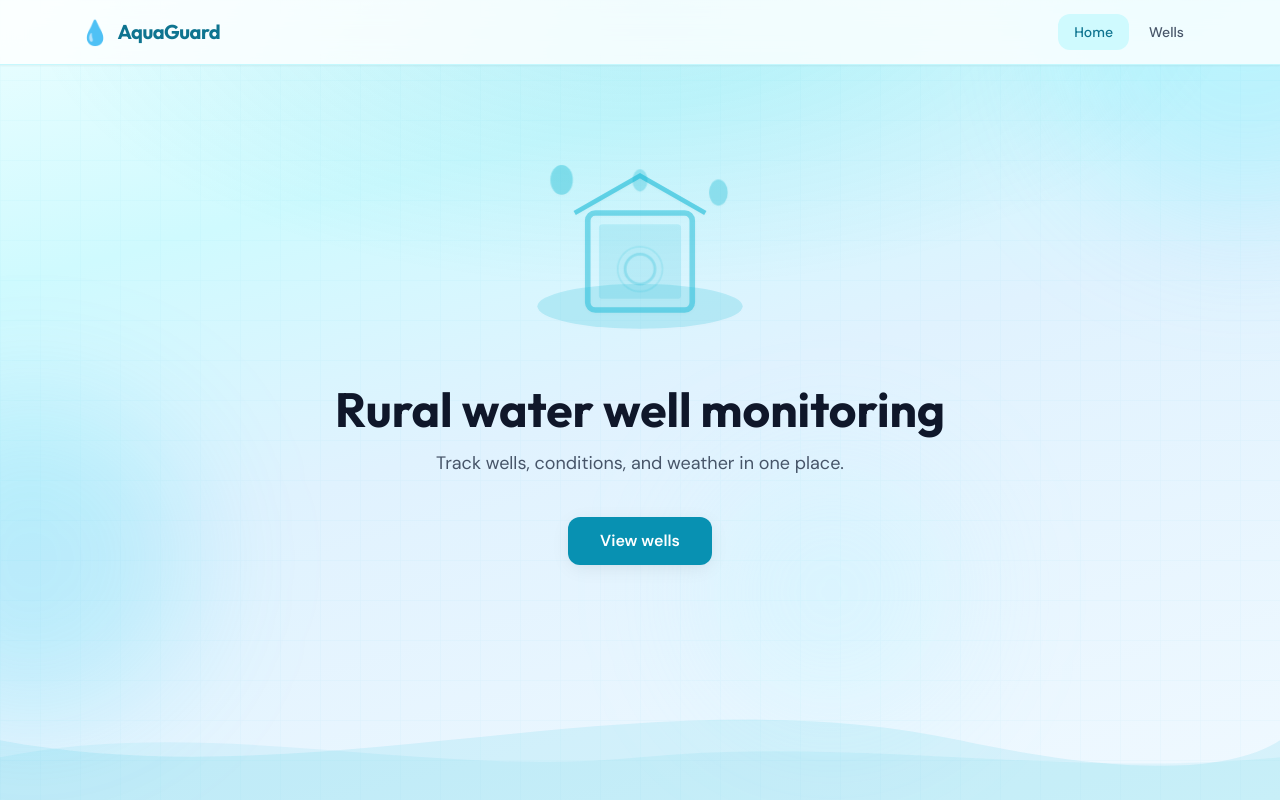
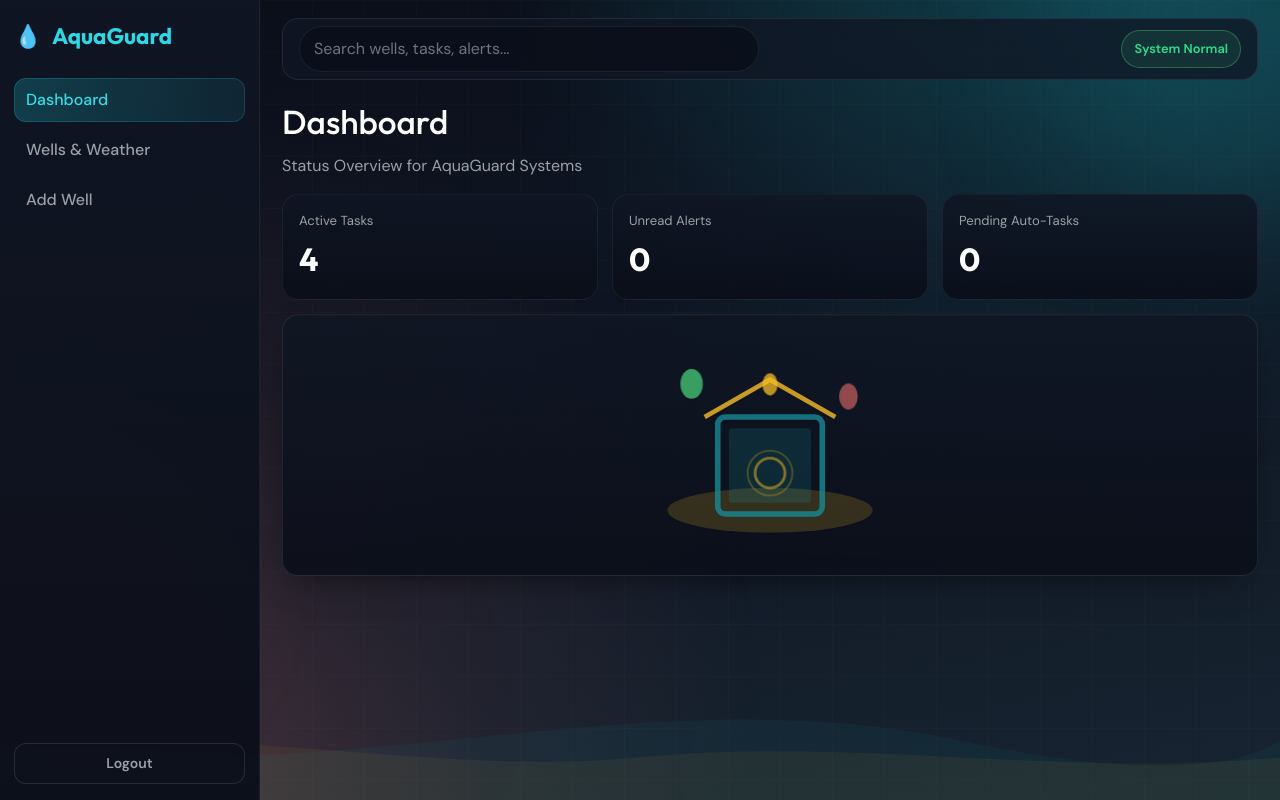
Before and after one commit to PasinduSDivyanjana/AquaGuard, a React (Vite) app in the folder frontend/: page / in a window 1280 px wide. Built offline with nearby package versions, Linux system fonts and the light colour scheme.

Commit message:
create dashboard page with dark aqua theme

```diff
--- a/frontend/src/App.jsx
+++ b/frontend/src/App.jsx
@@ -9,55 +9,68 @@ function App() {
   const location = useLocation();
 
   return (
-    <div className="min-h-screen flex flex-col relative">
+    <div className="app-shell">
       <AppBackground />
-      <header className="sticky top-0 z-50 border-b border-ocean-200/60 bg-white/80 backdrop-blur-md shadow-sm">
-        <div className="max-w-6xl mx-auto px-4 h-16 flex items-center justify-between">
-          <Link
-            to="/"
-            className="font-display font-bold text-xl text-ocean-700 tracking-tight hover:text-ocean-800 transition-colors flex items-center gap-2"
-          >
-            <span className="text-2xl" aria-hidden>💧</span>
-            AquaGuard
+
+      <aside className="sidebar">
+        <div className="brand">
+          <span aria-hidden>💧</span>
+          <span>AquaGuard</span>
+        </div>
+
+        <nav>
+          <Link to="/" className={`nav-link ${location.pathname === '/' ? 'active' : ''}`}>
+            Dashboard
           </Link>
-          <nav className="flex items-center gap-1">
-            <Link
-              to="/"
-              className={`px-4 py-2 rounded-xl text-sm font-medium transition-colors ${
-                location.pathname === '/' ? 'bg-ocean-100 text-ocean-700' : 'text-slate-600 hover:bg-ocean-50 hover:text-ocean-700'
-              }`}
-            >
-              Home
+          <Link to="/wells" className={`nav-link ${location.pathname.startsWith('/wells') ? 'active' : ''}`}>
+            Wells & Weather
           </Link>
-            <Link
-              to="/wells"
-              className={`px-4 py-2 rounded-xl text-sm font-medium transition-colors ${
-                location.pathname.startsWith('/wells') ? 'bg-ocean-100 text-ocean-700' : 'text-slate-600 hover:bg-ocean-50 hover:text-ocean-700'
-              }`}
-            >
-              Wells
+          <Link to="/wells/add" className={`nav-link ${location.pathname === '/wells/add' ? 'active' : ''}`}>
+            Add Well
           </Link>
         </nav>
+
+        <div className="sidebar-footer">
+          <button type="button" className="btn-ghost" style={{ width: '100%' }}>
+            Logout
+          </button>
         </div>
-      </header>
+      </aside>
 
-      <main className="flex-1 animate-fade-in">
+      <section className="main-area">
+        <div className="topbar">
+          <input className="topbar-search" placeholder="Search wells, tasks, alerts..." />
+          <div className="system-badge">System Normal</div>
+        </div>
+
+        <main className="content-wrap">
           <Routes>
             <Route
               path="/"
               element={
-              <div className="max-w-6xl mx-auto px-4 py-12 sm:py-16 text-center relative">
+                <div>
+                  <div style={{ marginBottom: 14 }}>
+                    <h1 className="home-title">Dashboard</h1>
+                    <p className="home-subtitle">Status Overview for AquaGuard Systems</p>
+                  </div>
+
+                  <div className="dashboard-grid" style={{ marginBottom: 14 }}>
+                    <div className="kpi-card">
+                      <div className="kpi-label">Active Tasks</div>
+                      <div className="kpi-value">4</div>
+                    </div>
+                    <div className="kpi-card">
+                      <div className="kpi-label">Unread Alerts</div>
+                      <div className="kpi-value">0</div>
+                    </div>
+                    <div className="kpi-card">
+                      <div className="kpi-label">Pending Auto-Tasks</div>
+                      <div className="kpi-value">0</div>
+                    </div>
+                  </div>
+
+                  <div className="card" style={{ padding: 18 }}>
                     <HeroGraphic />
-                <div className="animate-slide-up max-w-2xl mx-auto">
-                  <h1 className="font-display font-bold text-4xl sm:text-5xl text-slate-900 mb-4">
-                    Rural water well monitoring
-                  </h1>
-                  <p className="text-lg text-slate-600 mb-10">
-                    Track wells, conditions, and weather in one place.
-                  </p>
-                  <Link to="/wells" className="btn-primary text-base px-8 py-3">
-                    View wells
-                  </Link>
                   </div>
                 </div>
               }
@@ -67,6 +80,7 @@ function App() {
             <Route path="/wells/:id" element={<EditWell />} />
           </Routes>
         </main>
+      </section>
     </div>
   );
 }
--- a/frontend/src/components/AppBackground.jsx
+++ b/frontend/src/components/AppBackground.jsx
@@ -1,26 +1,22 @@
 export default function AppBackground() {
   return (
     <div className="fixed inset-0 -z-10 overflow-hidden pointer-events-none" aria-hidden>
-      {/* Soft gradient overlay */}
-      <div className="absolute inset-0 bg-gradient-hero" />
-      {/* Decorative blobs */}
-      <div className="absolute -top-40 -right-40 w-96 h-96 rounded-full bg-ocean-300/25 blur-3xl" />
-      <div className="absolute top-1/2 -left-32 w-80 h-80 rounded-full bg-ocean-400/20 blur-3xl" />
-      <div className="absolute bottom-20 right-1/4 w-64 h-64 rounded-full bg-ocean-200/20 blur-3xl" />
-      {/* Bottom waves SVG */}
+      <div className="absolute inset-0" style={{ background: 'radial-gradient(circle at 82% -8%, rgba(23,139,150,0.24), transparent 42%)' }} />
+      <div className="absolute inset-0" style={{ background: 'radial-gradient(circle at 14% 85%, rgba(202,97,98,0.16), transparent 45%)' }} />
+      <div className="absolute -top-40 -right-40 w-96 h-96 rounded-full" style={{ background: 'rgba(23,139,150,0.2)', filter: 'blur(70px)' }} />
+      <div className="absolute top-1/2 -left-32 w-80 h-80 rounded-full" style={{ background: 'rgba(245,189,39,0.12)', filter: 'blur(70px)' }} />
       <div className="absolute bottom-0 left-0 right-0 h-32 w-full">
-        <svg viewBox="0 0 1440 120" className="absolute bottom-0 w-full h-full text-ocean-500/10" preserveAspectRatio="none" fill="currentColor">
-          <path d="M0,64 C360,120 720,0 1080,64 C1260,96 1380,96 1440,64 L1440,120 L0,120 Z" />
-          <path d="M0,80 C240,40 480,100 720,80 C960,60 1200,100 1440,80 L1440,120 L0,120 Z" opacity="0.7" />
+        <svg viewBox="0 0 1440 120" className="absolute bottom-0 w-full h-full" preserveAspectRatio="none" fill="none">
+          <path d="M0,64 C360,120 720,0 1080,64 C1260,96 1380,96 1440,64 L1440,120 L0,120 Z" fill="rgba(23,139,150,0.08)" />
+          <path d="M0,80 C240,40 480,100 720,80 C960,60 1200,100 1440,80 L1440,120 L0,120 Z" fill="rgba(245,189,39,0.06)" />
         </svg>
       </div>
-      {/* Subtle grid */}
       <div
         className="absolute inset-0 opacity-[0.04]"
         style={{
-          backgroundImage: `linear-gradient(rgba(6,182,212,0.6) 1px, transparent 1px),
-                            linear-gradient(90deg, rgba(6,182,212,0.6) 1px, transparent 1px)`,
-          backgroundSize: '40px 40px',
+          backgroundImage: `linear-gradient(rgba(245,189,39,0.5) 1px, transparent 1px),
+                            linear-gradient(90deg, rgba(245,189,39,0.5) 1px, transparent 1px)`,
+          backgroundSize: '52px 52px',
         }}
       />
     </div>
--- a/frontend/src/components/HeroGraphic.jsx
+++ b/frontend/src/components/HeroGraphic.jsx
@@ -1,26 +1,21 @@
 export default function HeroGraphic() {
   return (
-    <div className="relative w-full max-w-md mx-auto h-48 sm:h-56 flex items-center justify-center mb-8">
-      {/* Water well + drops illustration */}
+    <div className="relative w-full max-w-md mx-auto h-48 sm:h-56 flex items-center justify-center">
       <svg
         viewBox="0 0 200 120"
-        className="w-full h-full text-ocean-500/90 drop-shadow-sm"
+        className="w-full h-full drop-shadow-sm"
         fill="none"
         xmlns="http://www.w3.org/2000/svg"
       >
-        {/* Ground / well base */}
-        <ellipse cx="100" cy="95" rx="55" ry="12" fill="currentColor" opacity="0.2" />
-        <rect x="72" y="45" width="56" height="52" rx="4" stroke="currentColor" strokeWidth="3" opacity="0.5" />
-        <rect x="78" y="51" width="44" height="40" rx="2" fill="currentColor" opacity="0.15" />
-        {/* Well roof */}
-        <path d="M65 45 L100 25 L135 45" stroke="currentColor" strokeWidth="2.5" fill="none" opacity="0.6" />
-        {/* Water drops */}
-        <ellipse cx="58" cy="52" rx="6" ry="8" fill="currentColor" opacity="0.4" className="animate-[bounce_2s_ease-in-out_infinite]" style={{ animationDelay: '0s' }} />
-        <ellipse cx="142" cy="48" rx="5" ry="7" fill="currentColor" opacity="0.35" className="animate-[bounce_2s_ease-in-out_infinite]" style={{ animationDelay: '0.3s' }} />
-        <ellipse cx="100" cy="38" rx="4" ry="6" fill="currentColor" opacity="0.3" className="animate-[bounce_2s_ease-in-out_infinite]" style={{ animationDelay: '0.6s' }} />
-        {/* Ripple */}
-        <circle cx="100" cy="75" r="8" stroke="currentColor" strokeWidth="1.5" fill="none" opacity="0.25" />
-        <circle cx="100" cy="75" r="12" stroke="currentColor" strokeWidth="1" fill="none" opacity="0.15" />
+        <ellipse cx="100" cy="95" rx="55" ry="12" fill="rgba(245,189,39,0.18)" />
+        <rect x="72" y="45" width="56" height="52" rx="4" stroke="rgba(23,139,150,0.8)" strokeWidth="3" />
+        <rect x="78" y="51" width="44" height="40" rx="2" fill="rgba(23,139,150,0.2)" />
+        <path d="M65 45 L100 25 L135 45" stroke="rgba(245,189,39,0.8)" strokeWidth="2.5" fill="none" />
+        <ellipse cx="58" cy="52" rx="6" ry="8" fill="rgba(75,218,127,0.7)" className="animate-[bounce_2s_ease-in-out_infinite]" style={{ animationDelay: '0s' }} />
+        <ellipse cx="142" cy="48" rx="5" ry="7" fill="rgba(202,97,98,0.7)" className="animate-[bounce_2s_ease-in-out_infinite]" style={{ animationDelay: '0.3s' }} />
+        <ellipse cx="100" cy="38" rx="4" ry="6" fill="rgba(245,189,39,0.75)" className="animate-[bounce_2s_ease-in-out_infinite]" style={{ animationDelay: '0.6s' }} />
+        <circle cx="100" cy="75" r="8" stroke="rgba(245,189,39,0.5)" strokeWidth="1.5" fill="none" />
+        <circle cx="100" cy="75" r="12" stroke="rgba(245,189,39,0.28)" strokeWidth="1" fill="none" />
       </svg>
     </div>
   );
--- a/frontend/src/index.css
+++ b/frontend/src/index.css
@@ -2,43 +2,384 @@
 @tailwind components;
 @tailwind utilities;
 
-@layer base {
-  html {
-    @apply scroll-smooth antialiased;
+:root {
+  --gold: #F5BD27;
+  --green: #4BDA7F;
+  --teal: #178B96;
+  --coral: #CA6162;
+
+  --dark-1: #0A0E19;
+  --dark-2: #101624;
+  --dark-3: #172431;
+  --dark-4: #383740;
+
+  --gray-light: #979BA3;
+  --beige: #A38F7A;
+  --taupe: #75473D;
+  --cream: #E8D9C5;
+  --white-soft: #F3EFEA;
+
+  --text-primary: #FFFFFF;
+  --text-secondary: #9BA0A6;
+  --text-muted: #6B7280;
+
+  --glow-gold: #FFD98A;
+  --ambient-gold: #E6C27A;
+}
+
+* {
+  box-sizing: border-box;
+}
+
+html,
+body,
+#root {
+  min-height: 100%;
+}
+
+body {
+  margin: 0;
+  font-family: 'DM Sans', system-ui, sans-serif;
+  color: var(--text-primary);
+  background:
+    radial-gradient(900px 450px at 90% -5%, rgba(23, 139, 150, 0.22), transparent 70%),
+    radial-gradient(700px 420px at 0% 100%, rgba(202, 97, 98, 0.16), transparent 70%),
+    linear-gradient(170deg, var(--dark-1) 0%, var(--dark-2) 45%, var(--dark-3) 100%);
+}
+
+.app-shell {
+  min-height: 100vh;
+  display: grid;
+  grid-template-columns: 260px 1fr;
+}
+
+.sidebar {
+  position: sticky;
+  top: 0;
+  height: 100vh;
+  padding: 20px 14px;
+  border-right: 1px solid rgba(255, 255, 255, 0.06);
+  background: linear-gradient(180deg, rgba(16, 22, 36, 0.95), rgba(10, 14, 25, 0.95));
+  backdrop-filter: blur(6px);
+}
+
+.brand {
+  display: flex;
+  align-items: center;
+  gap: 10px;
+  font-family: 'Outfit', system-ui, sans-serif;
+  font-weight: 700;
+  font-size: 1.4rem;
+  color: #2ad8e6;
+  margin-bottom: 24px;
+}
+
+.nav-link {
+  display: flex;
+  align-items: center;
+  gap: 10px;
+  padding: 10px 12px;
+  border-radius: 12px;
+  color: var(--text-secondary);
+  text-decoration: none;
+  font-weight: 500;
+  margin-bottom: 6px;
+  transition: all 0.18s ease;
+}
+
+.nav-link:hover {
+  color: var(--text-primary);
+  background: rgba(23, 139, 150, 0.14);
+}
+
+.nav-link.active {
+  color: #35dde9;
+  background: linear-gradient(90deg, rgba(23, 139, 150, 0.35), rgba(23, 139, 150, 0.14));
+  box-shadow: inset 0 0 0 1px rgba(53, 221, 233, 0.18);
+}
+
+.sidebar-footer {
+  position: absolute;
+  left: 14px;
+  right: 14px;
+  bottom: 16px;
+}
+
+.main-area {
+  min-width: 0;
+  padding: 18px 22px 28px;
+}
+
+.topbar {
+  height: 62px;
+  border: 1px solid rgba(255, 255, 255, 0.08);
+  border-radius: 16px;
+  background: rgba(16, 22, 36, 0.78);
+  display: flex;
+  align-items: center;
+  justify-content: space-between;
+  padding: 0 16px;
+  margin-bottom: 18px;
+}
+
+.topbar-search {
+  width: min(460px, 100%);
+  border: 1px solid rgba(255, 255, 255, 0.07);
+  background: rgba(10, 14, 25, 0.75);
+  color: var(--text-primary);
+  border-radius: 999px;
+  padding: 10px 14px;
+  outline: none;
+}
+
+.topbar-search::placeholder {
+  color: var(--text-muted);
+}
+
+.system-badge {
+  border-radius: 999px;
+  padding: 8px 12px;
+  font-size: 0.8rem;
+  font-weight: 600;
+  color: #2de08a;
+  border: 1px solid rgba(75, 218, 127, 0.35);
+  background: rgba(75, 218, 127, 0.1);
+}
+
+.content-wrap {
+  animation: fadeIn 0.35s ease-out;
+}
+
+.dashboard-grid {
+  display: grid;
+  grid-template-columns: repeat(12, minmax(0, 1fr));
+  gap: 14px;
+}
+
+.kpi-card {
+  grid-column: span 4;
+  border-radius: 16px;
+  border: 1px solid rgba(255, 255, 255, 0.06);
+  background: linear-gradient(180deg, rgba(16, 22, 36, 0.85), rgba(10, 14, 25, 0.9));
+  padding: 16px;
+}
+
+.kpi-label {
+  font-size: 0.82rem;
+  color: var(--text-secondary);
+}
+
+.kpi-value {
+  font-size: 2rem;
+  font-weight: 700;
+  font-family: 'Outfit', system-ui, sans-serif;
+  margin-top: 4px;
+}
+
+.card {
+  border-radius: 16px;
+  border: 1px solid rgba(255, 255, 255, 0.08);
+  background: linear-gradient(180deg, rgba(16, 22, 36, 0.82), rgba(10, 14, 25, 0.9));
+  box-shadow:
+    0 12px 35px -18px rgba(0, 0, 0, 0.75),
+    inset 0 1px 0 rgba(255, 255, 255, 0.02);
+}
+
+.btn-primary,
+.btn-secondary,
+.btn-ghost {
+  border: 0;
+  border-radius: 12px;
+  padding: 10px 14px;
+  font-size: 0.88rem;
+  font-weight: 600;
+  cursor: pointer;
+  transition: all 0.16s ease;
+  text-decoration: none;
+  display: inline-flex;
+  align-items: center;
+  justify-content: center;
+}
+
+.btn-primary {
+  background: linear-gradient(90deg, var(--teal), #1ba4b2);
+  color: var(--text-primary);
+  box-shadow: 0 0 0 1px rgba(23, 139, 150, 0.25), 0 10px 22px -12px rgba(23, 139, 150, 0.9);
+}
+
+.btn-primary:hover {
+  transform: translateY(-1px);
+  filter: brightness(1.08);
+}
+
+.btn-secondary {
+  background: rgba(245, 189, 39, 0.16);
+  color: var(--gold);
+  box-shadow: inset 0 0 0 1px rgba(245, 189, 39, 0.26);
+}
+
+.btn-secondary:hover {
+  background: rgba(245, 189, 39, 0.24);
+}
+
+.btn-ghost {
+  background: transparent;
+  color: var(--text-secondary);
+  box-shadow: inset 0 0 0 1px rgba(255, 255, 255, 0.11);
+}
+
+.btn-ghost:hover {
+  color: var(--text-primary);
+  background: rgba(255, 255, 255, 0.06);
+}
+
+.input-field {
+  width: 100%;
+  border: 1px solid rgba(255, 255, 255, 0.12);
+  background: rgba(10, 14, 25, 0.75);
+  color: var(--text-primary);
+  border-radius: 12px;
+  padding: 10px 12px;
+  outline: none;
+}
+
+.input-field::placeholder {
+  color: var(--text-muted);
+}
+
+.input-field:focus {
+  border-color: rgba(23, 139, 150, 0.9);
+  box-shadow: 0 0 0 3px rgba(23, 139, 150, 0.18);
+}
+
+.label {
+  display: block;
+  margin-bottom: 6px;
+  font-size: 0.86rem;
+  font-weight: 500;
+  color: var(--text-secondary);
+}
+
+.table-wrap {
+  overflow: auto;
+}
+
+table {
+  width: 100%;
+  border-collapse: collapse;
+}
+
+thead tr {
+  background: rgba(255, 255, 255, 0.03);
+}
+
+th,
+td {
+  text-align: left;
+  padding: 12px 10px;
+  border-bottom: 1px solid rgba(255, 255, 255, 0.06);
+}
+
+th {
+  color: var(--text-secondary);
+  font-size: 0.72rem;
+  text-transform: uppercase;
+  letter-spacing: 0.05em;
+}
+
+td {
+  color: #d6dde7;
+  font-size: 0.9rem;
+}
+
+.row-hover:hover {
+  background: rgba(23, 139, 150, 0.12);
+}
+
+.row-active {
+  background: rgba(23, 139, 150, 0.18);
+}
+
+.badge {
+  display: inline-flex;
+  align-items: center;
+  border-radius: 999px;
+  padding: 4px 9px;
+  font-size: 0.74rem;
+  font-weight: 600;
+}
+
+.badge-good {
+  color: #6ef7a0;
+  background: rgba(75, 218, 127, 0.17);
+}
+
+.badge-repair {
+  color: #ffd98a;
+  background: rgba(245, 189, 39, 0.14);
+}
+
+.badge-bad {
+  color: #ffb5b6;
+  background: rgba(202, 97, 98, 0.16);
+}
+
+.badge-dry {
+  color: #d0d5de;
+  background: rgba(255, 255, 255, 0.09);
+}
+
+.muted {
+  color: var(--text-secondary);
+}
+
+.subtle {
+  color: var(--text-muted);
+}
+
+.error-box {
+  border-radius: 12px;
+  border: 1px solid rgba(202, 97, 98, 0.35);
+  background: rgba(202, 97, 98, 0.12);
+  color: #ffd4d4;
+  padding: 10px 12px;
+}
+
+.home-title {
+  font-family: 'Outfit', system-ui, sans-serif;
+  font-size: clamp(1.8rem, 2.6vw, 2.4rem);
+  margin: 0 0 6px;
+}
+
+.home-subtitle {
+  margin: 0 0 16px;
+  color: var(--text-secondary);
+}
+
+@keyframes fadeIn {
+  from {
+    opacity: 0;
   }
-  body {
-    @apply text-slate-800 font-sans min-h-screen;
-    background: linear-gradient(165deg, #ecfeff 0%, #cffafe 25%, #e0f2fe 50%, #f0f9ff 100%);
+  to {
+    opacity: 1;
   }
 }
 
-@layer components {
-  .btn-primary {
-    @apply inline-flex items-center justify-center gap-2 rounded-xl px-5 py-2.5 text-sm font-semibold text-white bg-ocean-600 shadow-soft transition-all duration-200 hover:bg-ocean-700 hover:shadow-glow active:scale-[0.98];
+@media (max-width: 1024px) {
+  .app-shell {
+    grid-template-columns: 1fr;
   }
-  .btn-secondary {
-    @apply inline-flex items-center justify-center gap-2 rounded-xl px-5 py-2.5 text-sm font-semibold text-ocean-700 bg-ocean-100 transition-all duration-200 hover:bg-ocean-200 active:scale-[0.98];
+  .sidebar {
+    position: static;
+    height: auto;
+    border-right: 0;
+    border-bottom: 1px solid rgba(255, 255, 255, 0.06);
   }
-  .btn-ghost {
-    @apply inline-flex items-center justify-center gap-2 rounded-xl px-4 py-2 text-sm font-medium text-slate-600 transition-all duration-200 hover:bg-slate-100 hover:text-slate-900 active:scale-[0.98];
+  .sidebar-footer {
+    position: static;
+    margin-top: 14px;
   }
-  .card {
-    @apply rounded-2xl border border-slate-200/80 bg-white shadow-soft transition-shadow duration-200 hover:shadow-md;
-  }
-  .input-field {
-    @apply w-full rounded-xl border border-slate-200 bg-white px-4 py-2.5 text-slate-800 placeholder-slate-400 transition-all duration-200 focus:border-ocean-500 focus:outline-none focus:ring-2 focus:ring-ocean-500/20;
-  }
-  .label {
-    @apply block text-sm font-medium text-slate-700 mb-1.5;
+  .kpi-card {
+    grid-column: span 12;
   }
 }
-
-/* Smooth page feel */
-* {
-  @apply transition-colors duration-150;
-}
-
-/* Toaster overrides for consistency */
-.toast-enter {
-  animation: slideUp 0.35s ease-out;
-}
--- a/frontend/src/main.jsx
+++ b/frontend/src/main.jsx
@@ -13,9 +13,15 @@ createRoot(document.getElementById('root')).render(
         position="top-right"
         toastOptions={{
           duration: 3000,
-          style: { borderRadius: '12px', padding: '14px 18px' },
-          success: { iconTheme: { primary: '#0d9488' } },
-          error: { iconTheme: { primary: '#e11d48' } },
+          style: {
+            borderRadius: '12px',
+            padding: '14px 18px',
+            background: '#101624',
+            color: '#FFFFFF',
+            border: '1px solid rgba(255,255,255,0.12)',
+          },
+          success: { iconTheme: { primary: '#4BDA7F' } },
+          error: { iconTheme: { primary: '#CA6162' } },
         }}
       />
     </BrowserRouter>
```
Lines whose indentation alone changed are shown as unchanged.
